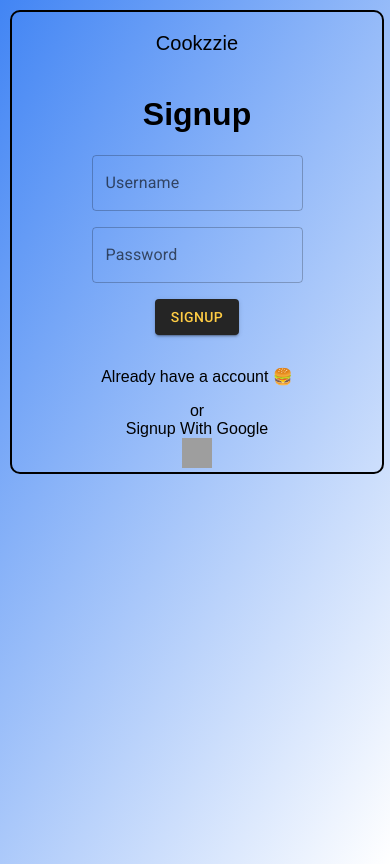
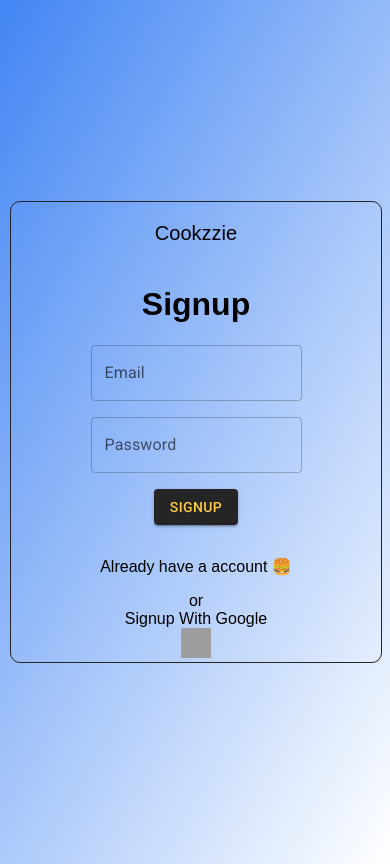
Before and after one commit to vigneshdevelopr/cookzzie-recipe-project-client, a React (Create React App) app: page /signup in a window 390 px wide. Built offline with nearby package versions, Linux system fonts and the light colour scheme; grey boxes are pictures that could not be loaded; a web font is replaced by a local one.

Commit message:
* Complete *

```diff
--- a/src/Pages/Login/Login.css
+++ b/src/Pages/Login/Login.css
@@ -22,6 +22,14 @@
     width: 50%;
     height: 80%;
   }
+  .border-sec {
+    /* border: 2px solid black !important; */
+    width: 100% !important;
+    display: flex;
+    text-align: center;
+    flex-direction: column;
+    border-radius: 10px;
+  }
 }
 
 /* Styles for smaller screens */
@@ -42,16 +50,24 @@
   #signuppng {
     display: none !important;
   }
+  .border-sec {
+    border: 1px solid #252525 !important;
+    width: 100% !important;
+    display: flex;
+    flex-direction: column;
+    border-radius: 10px;
+    margin: auto;
+  }
 }
 
-.border-sec {
+/* .border-sec {
   border: 2px solid black !important;
   width: 100% !important;
   display: flex;
   text-align: center;
   flex-direction: column;
   border-radius: 10px;
-}
+} */
 
 #google:hover {
   cursor: pointer !important;
--- a/src/Pages/Login/Login.jsx
+++ b/src/Pages/Login/Login.jsx
@@ -74,7 +74,7 @@ function Login() {
                 value={username}
                 name="username"
                 onChange={handleChange("username")}
-                label="Username"
+                label="Email"
                 variant="outlined"
               />
             </Grid>
--- a/src/Pages/Recipes/SavedRecipes.jsx
+++ b/src/Pages/Recipes/SavedRecipes.jsx
@@ -75,7 +75,7 @@ function SavedRecipes() {
                   <MoreVertIcon />
                 </IconButton>
               }
-              title={recipe.foodname} // Use the correct property to display the recipe title
+              title={recipe.foodname}
               subheader={recipe._id}
             />
             <CardMedia
--- a/src/Pages/Signup/Signup.jsx
+++ b/src/Pages/Signup/Signup.jsx
@@ -78,7 +78,7 @@ function Signup() {
                 value={username}
                 onChange={handleChange("username")}
                 name="username"
-                label="Username"
+                label="Email"
                 variant="outlined"
               />
             </Grid>
```
Also changed, not shown: 1 other file (tests, documents, lock files or other folders).
